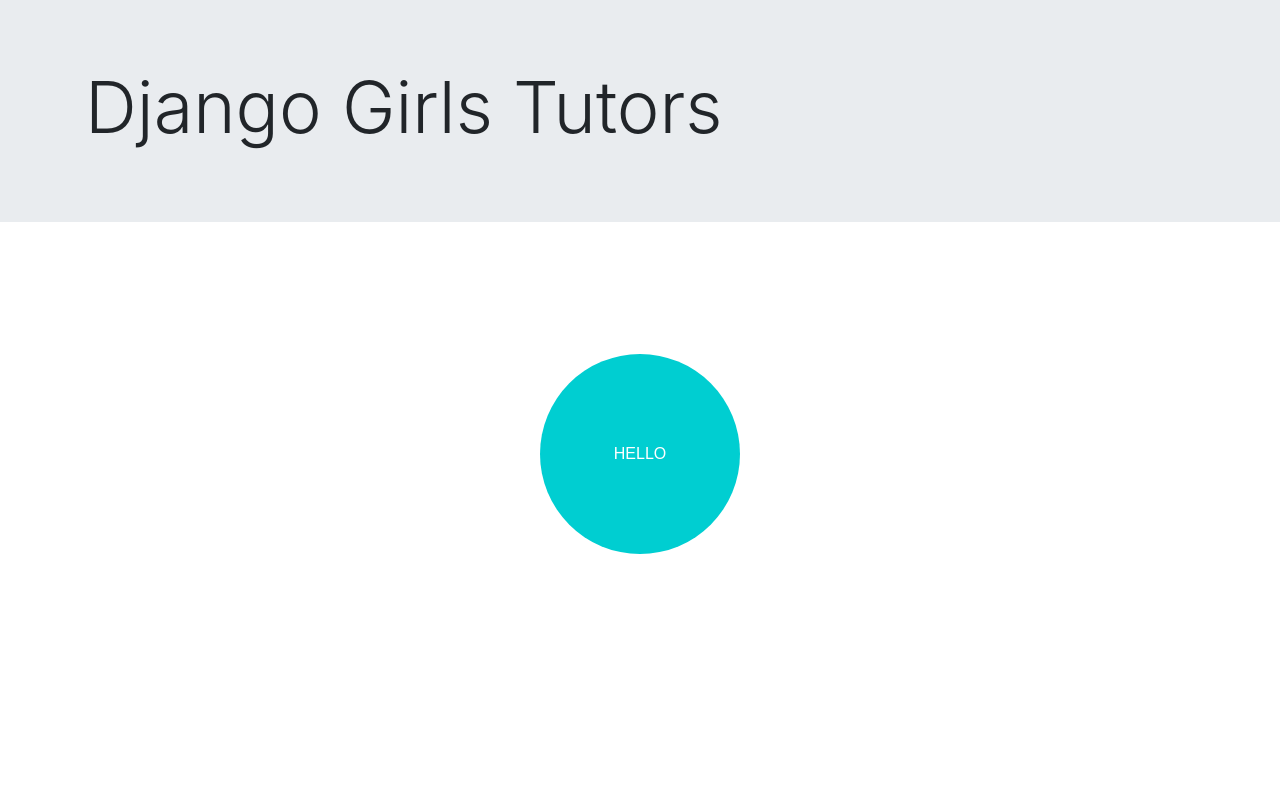
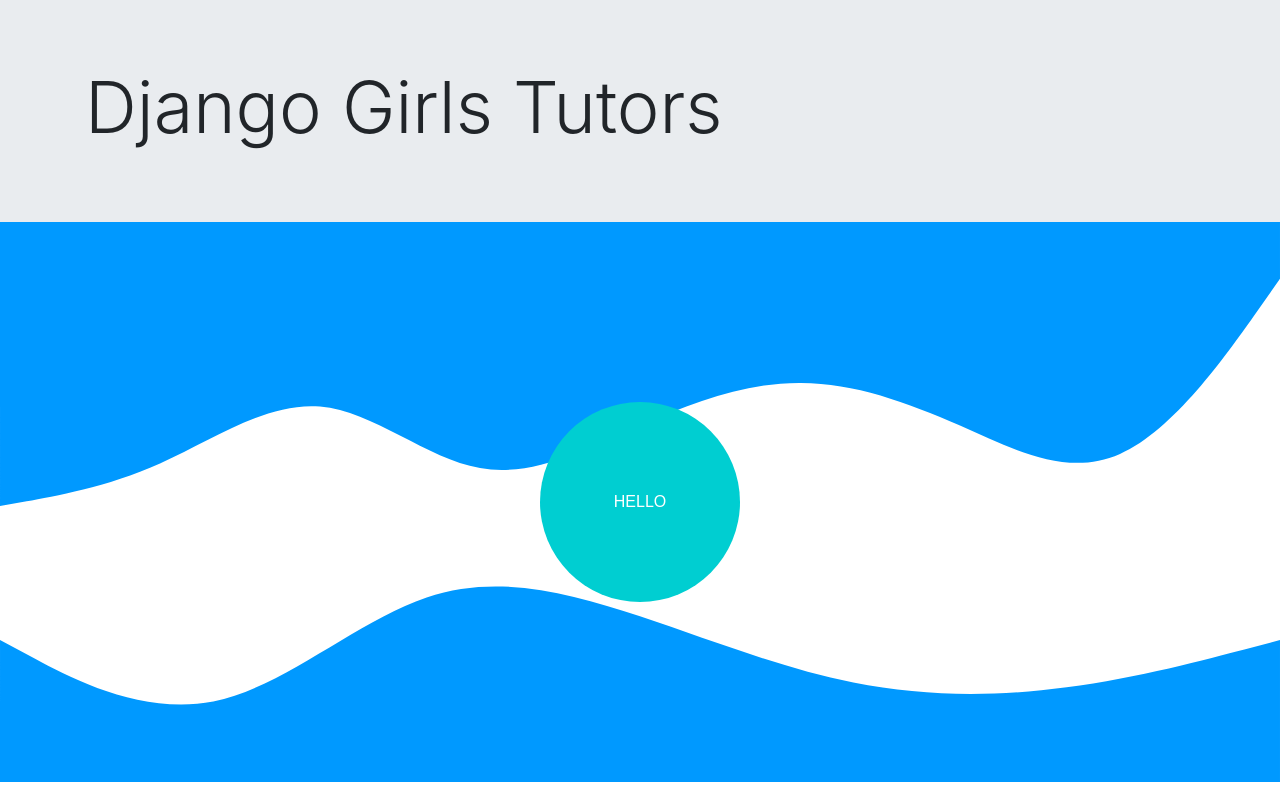
Before and after one commit to jhonathascesar232/django-girls-tutorial, a Django app: page / in a window 1280 px wide. Run offline with Django 3.2, Linux system fonts and the light colour scheme; parts of the project's set-up code (start-up, migrations or seed data) failed here and were passed over; some libraries are stand-ins or nearby versions.

Commit message:
Conclusão do tutorial djangoGirls

```diff
--- /dev/null
+++ b/mySite/mySite/blog/static/css/home.css
@@ -0,0 +1,16 @@
+body{
+    position: relative;
+}
+div.jumbotron::before{
+    bottom: 0px;
+}
+.caixa{
+    background-image: url('../img/wave.svg'), url('../img/bg.svg');
+    background-repeat: no-repeat, no-repeat;
+    background-position: top, bottom;
+
+    position: absolute;
+    width: 100%;
+    height: 70vh;
+
+}
--- a/mySite/mySite/blog/templates/home/index.html
+++ b/mySite/mySite/blog/templates/home/index.html
@@ -6,20 +6,16 @@
     <title>Django Girls</title>
 
     <link rel="stylesheet" href="https://stackpath.bootstrapcdn.com/bootstrap/4.4.1/css/bootstrap.min.css" integrity="sha384-Vkoo8x4CGsO3+Hhxv8T/Q5PaXtkKtu6ug5TOeNV6gBiFeWPGFN9MuhOf23Q9Ifjh" crossorigin="anonymous">
+    {% load static %}
+    <link rel="stylesheet" href="{% static 'css/home.css' %}">
 
     <style>
-        .pulse{
-            margin-top: 100px;
-        }
-        .caixa, .pulse, .pulse2, .pulse3{
+        .caixa, .pulse{
             display: flex;
             align-items: center;
             justify-content: center;
         }
 
-        .pulse2, .pulse3{
-            display: none;
-        }
         @media screen and (max-width: 425px){
             .pulse{
                 height: 200px;
@@ -32,15 +28,13 @@
             .pulse, .pulse2, .pulse3{
                 height: 375px;
                 width: 375px;
-                margin-top: 100px;
+
 
             }
-            .pulse2, .pulse3{
-                display: flex;
-            }
+
         }
 
-        .pulse, .pulse2, .pulse3{
+        .pulse{
             margin-left: 20px;
             margin-right: 20px;
             height: 200px;
@@ -69,18 +63,24 @@
     </style>
 </head>
 <body>
-    <div class="jumbotron jumbotron-fluid">
+    <div class="jumbotron jumbotron-fluid mb-0">
         <div class="container">
             <h1 class="display-3">Django Girls Tutors</h1>
         </div>
     </div>
-    <div class="caixa">
-        <div class="">
-            <div class="pulse2">Hello</div>
-            <div class="pulse">Hello</div>
-            <div class="pulse3">Hello</div>
+    <div class="container-fluid">
+        <div class="row">
+            <div class="caixa">
+                <div class="">
+
+                    <div class="pulse">Hello</div>
+
+                </div>
+            </div>
         </div>
+
     </div>
+
 
 
 
@@ -97,21 +97,6 @@
             p.classList.remove("pulsing");
         })
 
-        var p2 = document.querySelector(".pulse2");
-        p2.addEventListener("mouseover", function(){
-            p2.classList.add("pulsing");
-        })
-        p2.addEventListener("mouseout", function(){
-            p2.classList.remove("pulsing");
-        })
-
-        var p3 = document.querySelector(".pulse3");
-        p3.addEventListener("mouseover", function(){
-            p3.classList.add("pulsing");
-        })
-        p3.addEventListener("mouseout", function(){
-            p3.classList.remove("pulsing");
-        })
     </script>
 </body>
 </html>
--- a/mySite/mySite/blog/templates/post/base.html
+++ b/mySite/mySite/blog/templates/post/base.html
@@ -13,6 +13,9 @@
     </head>
     <body>
         <div class="page-header">
+            <a href="/post/novo/" class="top-menu">
+                <span class="glyphicon glyphicon-plus"></span>
+            </a>
             <h1><a href="/">Django Girls Blog</a></h1>
         </div>
         <div class="content container">
--- a/mySite/mySite/blog/urls.py
+++ b/mySite/mySite/blog/urls.py
@@ -2,10 +2,12 @@
 from django.conf.urls.static import static
 
 from django.urls import path
-from .views import index, listar_post, post_detalhes
+from .views import index, listar_post, post_detalhes, novo_post, editar_post
 
 urlpatterns = [
     path('', index, name = 'index'),
     path('lista/', listar_post, name='post_list'),
+    path('post/novo/', novo_post, name='post_new'),
+    path('post/editar/<int:pk>/', editar_post, name='post_edit'),
     path('post-detalhes/<int:pk>/', post_detalhes, name='post_detail'),
 ] + static(settings.STATIC_URL, document_root=settings.STATIC_ROOT)
--- a/mySite/mySite/blog/views.py
+++ b/mySite/mySite/blog/views.py
@@ -1,6 +1,8 @@
 from django.shortcuts import render, get_object_or_404
 from .models import Post
 from django.utils import timezone
+
+from .forms import PostForm
 
 
 # Create your views here.
@@ -20,3 +22,41 @@
     data['post'] = post
 
     return render(request, 'post/detalhes.html', data)
+
+def novo_post(request):
+    data = {}
+
+    if (request.method == 'POST'):
+        form = PostForm(request.POST)
+        if (form.is_valid()):
+            post = form.save(commit = False)
+            post.autor = request.user
+            post.data_pub = timezone.now()
+            post.save()
+            return post_detalhes(request, post.pk)
+    else:
+        form = PostForm()
+
+    data['form'] = form
+    return render(request, 'post/form.html', data)
+
+def editar_post(request, pk):
+    data = {}
+
+    post = get_object_or_404(Post, pk=pk)
+
+    if (request.method == 'POST'):
+        form = PostForm(request.POST, instance = post)
+
+        if (form.is_valid()):
+            post = form.save(commit = False)
+            post.autor = request.user
+            post.data_pub = timezone.now()
+            post.save()
+
+            return post_detalhes(request, post.pk)
+    else:
+        form = PostForm(instance = post)
+        data['form'] = form
+
+    return render(request, 'post/form.html', data)
```
Also changed, not shown: mySite/mySite/blog/forms.py (added, +9 -0 lines), mySite/mySite/blog/templates/post/detalhes.html (+15 -4 lines), mySite/mySite/blog/templates/post/editar.html (added, +7 -0 lines), mySite/mySite/blog/templates/post/form.html (added, +10 -0 lines), mySite/db.sqlite3, mySite/mySite/blog/static/img/bg.svg (added), mySite/mySite/blog/static/img/wave.svg (added).
